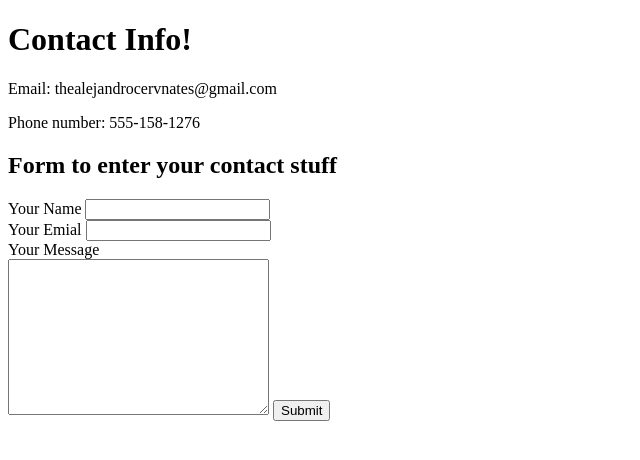
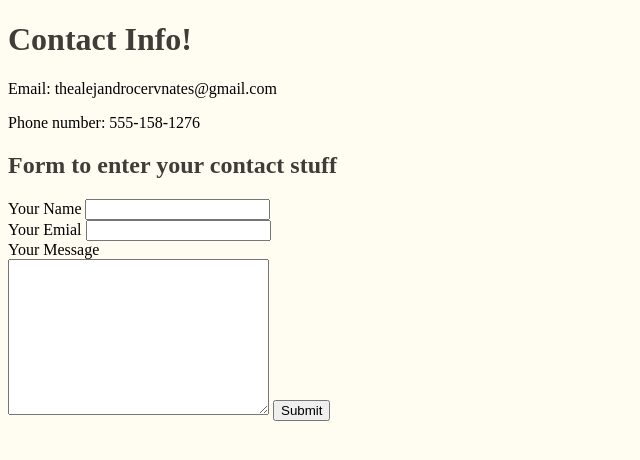
Before and after one commit to lifeofal/FullStack-Dev-Course, a plain HTML site: page contact_info.html in a window 1280 px wide. Shown: the whole page, without its empty margins (0-640 px from the left). Drawn offline with Linux system fonts and the light colour scheme; the site is published under a folder, as on GitHub Pages, so addresses that start at the root find nothing.

Commit message:
Css Update

```diff
--- a/contact_info.html
+++ b/contact_info.html
@@ -4,7 +4,7 @@
 		<meta charset="UTF-8" />
 		<meta http-equiv="X-UA-Compatible" content="IE=edge" />
 		<meta name="viewport" content="width=device-width, initial-scale=1.0" />
-		<link rel="stylesheet" href="/css/index.css">
+		<link rel="stylesheet" href="css/index.css">
 		<title>Contact me</title>
 	</head>
 	<body>
```
Also changed, not shown: Project.html (+1 -1 lines).
